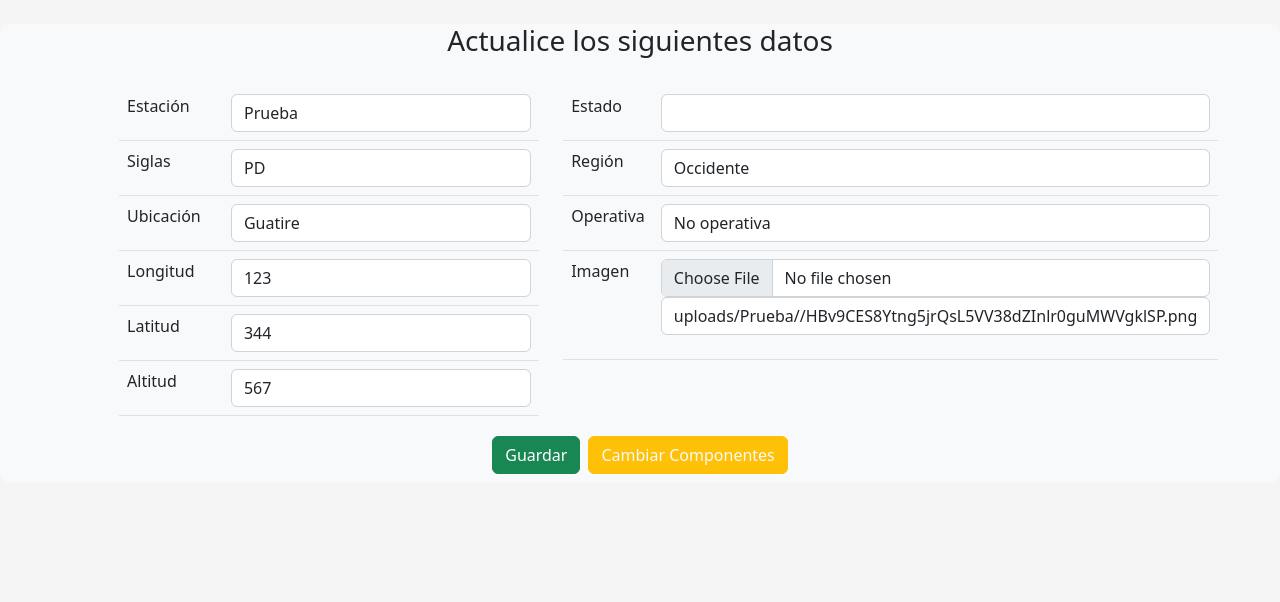
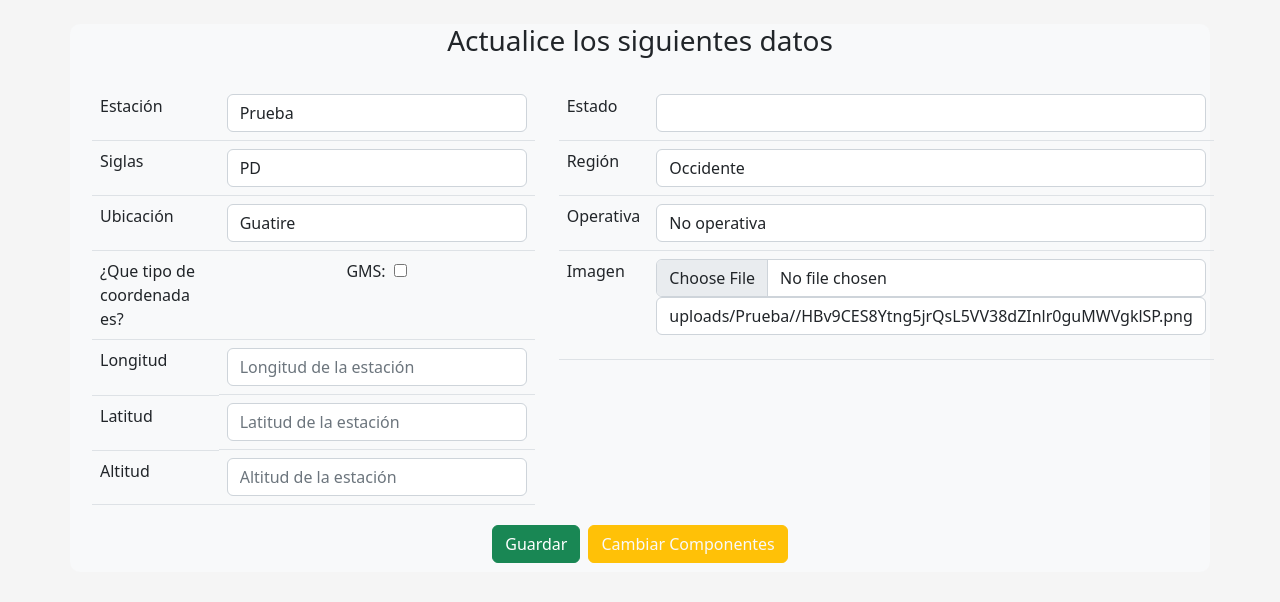
Before and after one commit to MKHERED/SIGESES, a Laravel app: page /estaciones/1/edit in a window 1280 px wide. Shown: the part 98-700 px from the top of the page. Run offline with Laravel 9, Linux system fonts and the light colour scheme; a user stored in the database is signed in; data comes from the database, SQL or seed files in the repository; lists and menus that the app fills with data are empty.

Commit message:
correccion en diseno
se esta editando la zona para realizar los cambios a las estaciones

```diff
--- a/app/Http/Controllers/EstacionesControlle.php
+++ b/app/Http/Controllers/EstacionesControlle.php
@@ -291,11 +291,29 @@
      */
     public function update(Request $request, $id)
     {
-
+        return response()->json($request);
         $estacion = request()->except(['_token', '_method']);
         // $array = [];
 
         $consulta = Estaciones::where('id', '=', $id)->first();
+
+        //hacer sentencia para controlar cuando vengan mas de dos longitudes y latitudes...
+        if ($request->gms == 'on') {
+            $longitud = $request->longitud."º ".$request->longitud1.'" '.$request->longitud2."'";
+            $latitud = $request->latitud."º ".$request->latitud1.'" '.$request->latitud2."'";
+            $estacion['longitud'] = $longitud;
+            $estacion['latitud'] = $latitud;
+
+            $objetos = ['gms', 'longitud1', 'longitud2', 'latitud1', 'latitud2'];
+
+            foreach ($objetos as $item) {
+                unset($estacion[$item]);
+            }
+
+
+        }
+        //return response()->json($estacion);
+
 
 
         $objetos = ["nombre", "siglas", "ubicacion", "longitud", "latitud", "altitud", "region", "operativa", "imagen_n"];
--- a/resources/views/estaciones/edit.blade.php
+++ b/resources/views/estaciones/edit.blade.php
@@ -18,7 +18,7 @@
         <a class="inicio nueva btn btn-sm border text-light" href="{{ route('estaciones.index') }}">Cancelar</a>
 
     </nav>
-<main class="text-center presentacion-main bg-light border-hidden" style="border: hidden;">
+<main class="text-center presentacion-main bg-light border-hidden container" style="border: hidden;">
     <h3 class="h3 m-4">Actualice los siguientes datos</h3>
     <div class="form-center text-start">
 
@@ -53,27 +53,40 @@
                             </td>
                         </tr>
                         <tr>
+
+                           <td>
+                               <label for="dec">¿Que tipo de coordenada es?</label>
+                           </td>
+                           <td class="text-center">
+                               <label for="dec">GMS: &nbsp;</label><input type="checkbox" name="gms" id="gms" onclick="gmsutm()">
+
+                           </td>
+
+                       </tr>
+                       <tr>
                             <td>
                                 <label for="Longitud">Longitud</label>
                             </td>
-                            <td>
-                                <input type="number" class="form-control" id="Longitud" placeholder="" name="longitud" value="{{$estaciones->longitud}}">
+                            <td style="display: flex" id="Long">
+                                <input type="number" class="form-control" style="width: 100px" id="Longitud" name="longitud" value="">
                             </td>
                         </tr>
                         <tr>
                             <td>
                                 <label for="Latitud">Latitud</label>
                             </td>
-                            <td>
-                                <input type="number" class="form-control" id="Latitud" placeholder="" name="latitud" value="{{$estaciones->latitud}}">
+                            <td style="display: flex"id="Lat">
+                                <input type="number" class="form-control" style="width: 100px" id="Latitud" name="latitud" value="">
+
                             </td>
                         </tr>
+                        <script src="{{ asset('js/gmsutm.js') }}"></script>
                         <tr>
                             <td>
                                 <label for="Altitud">Altitud</label>
                             </td>
                             <td>
-                                <input type="number" class="form-control" id="Altitud" placeholder="" name="altitud" value="{{$estaciones->altitud}}">
+                                <input type="number" class="form-control" id="Altitud" placeholder="Altitud de la estación" name="altitud" value="{{old('altitud')}}">
                             </td>
                         </tr>
                         <!---
@@ -110,7 +123,7 @@
                                 <label for="Region">Región</label>
                             </td>
                             <td>
-                                <select type="list" class="form-control" id="Region"   name="region" value="{{$estaciones->region}}">
+                                <select type="list" class="form-control" id="Region"  name="region" value="{{$estaciones->region}}">
                                     <option value="0">Occidente</option>
                                     <option value="1">Centro</option>
                                     <option value="2">Oriente</option>
@@ -136,7 +149,7 @@
                                 <label for="Imagen">Imagen</label>
                             </td>
                             <td>
-                                <input type="file" class="form-control" id="Imagen" name="imagen_n" value="{{$estaciones->imagen_n}}">
+                                <input type="file" class="form-control" id="Imagen"  name="imagen_n" value="{{$estaciones->imagen_n}}">
                                 <p class="form-control text box btn-ms disable">
                                     {{$estaciones->img_dir}}
                                 </p>
```
Also changed, not shown: app/Http/Controllers/Estacion/PanelController.php (+19 -2 lines), resources/Notas.txt (+41 -0 lines).
